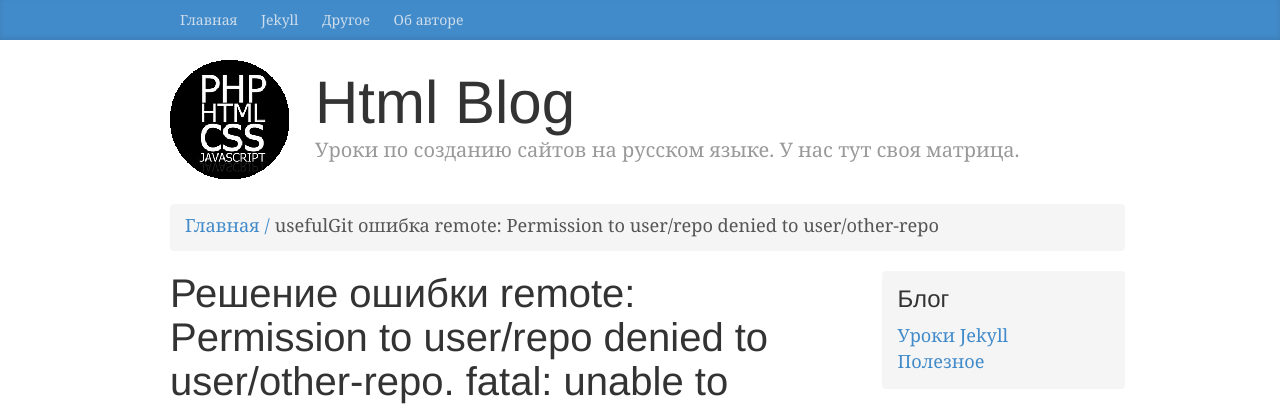
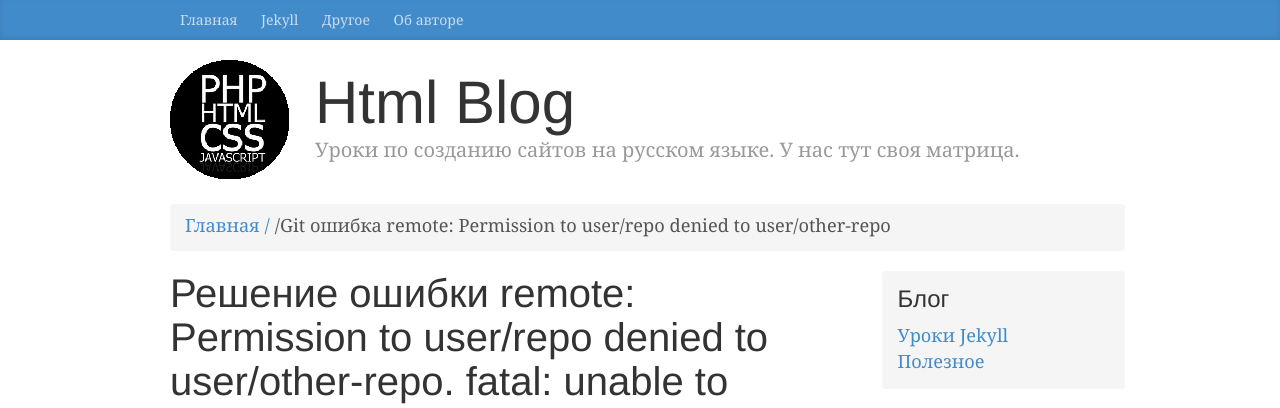
Before and after one commit to htmlblog/htmlblog.github.io, a Jekyll site: the page built from _posts/2017-03-27-permission-to-denied-to-git-error-403.md, in a window 1280 px wide and 900 px high. Shown: the top 408 px of the window. Built offline with Jekyll 4.4.1, drawn with Linux system fonts in a browser that asks for light colours; comment, search, counter and statistics services are not loaded.

Commit message:
Update nav-breadcrumbs.html

```diff
--- a/_includes/nav-breadcrumbs.html
+++ b/_includes/nav-breadcrumbs.html
@@ -11,8 +11,11 @@
         {% continue %}
       {% endif %}
 
+      {% if page.categories == "useful" %}
+         {% pagecat = "Полезное" %}
+      {% endif %}
       <li>
-           <span class="breadcrumb-item">{{ page.categories }}{{ page.title }}</span>
+           <span class="breadcrumb-item">{{ pagecat }}/{{ page.title }}</span>
       </li>
 
     </ol>
```
